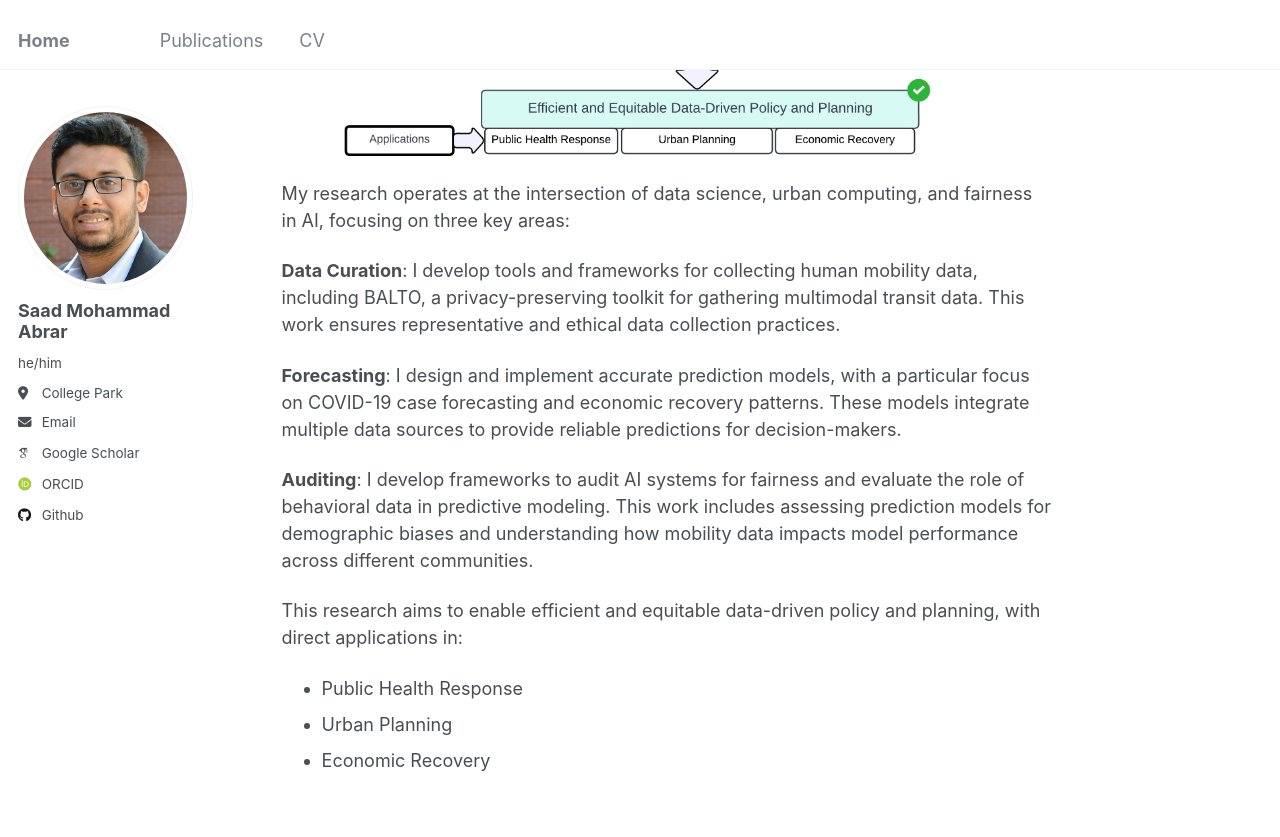
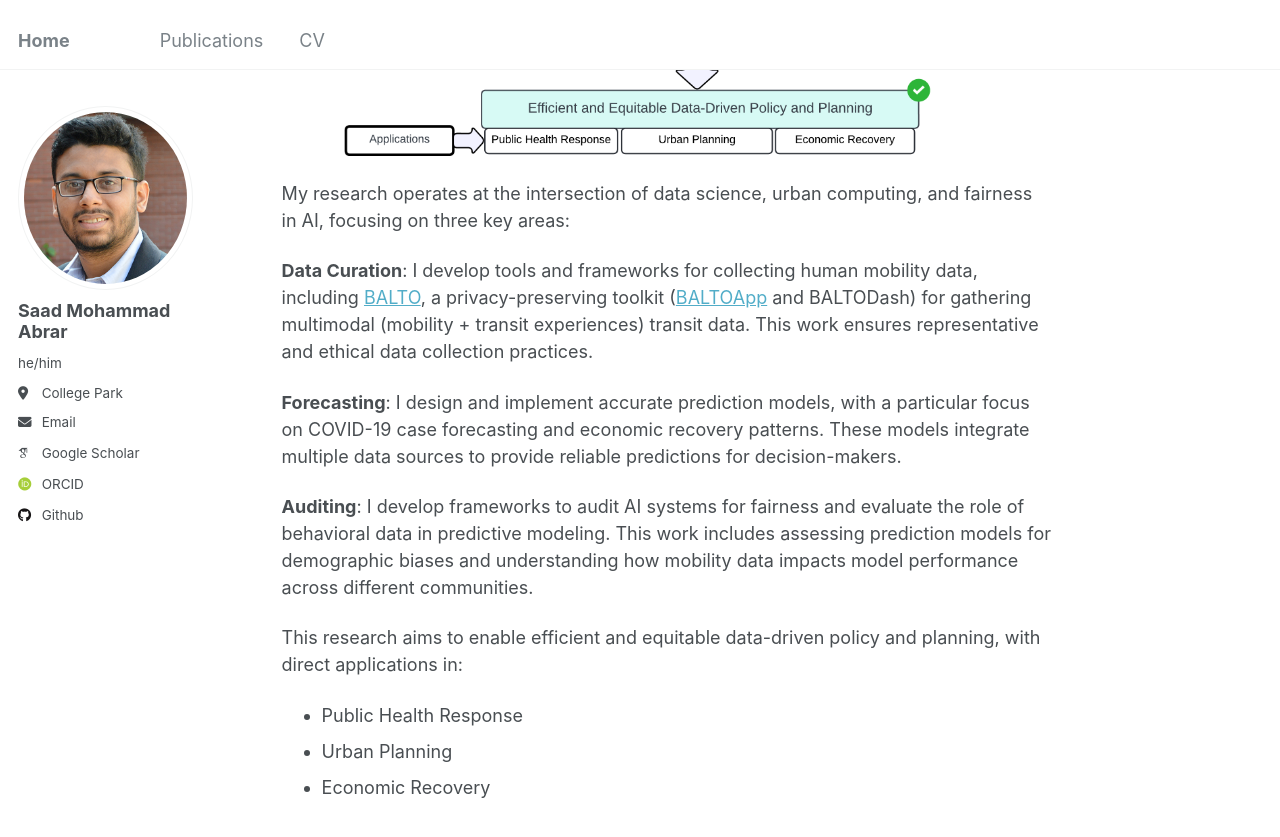
Before and after one commit to saad-abrar/saad-abrar.github.io, a Jekyll site: the page built from _pages/about.md, in a window 1280 px wide and 900 px high, scrolled down 1157 px. Shown: the top 837 px of the window. Built offline with Jekyll 4.4.1, drawn with Linux system fonts in a browser that asks for light colours; some web fonts are replaced.

Commit message:
changed Balto description;

```diff
--- a/_pages/about.md
+++ b/_pages/about.md
@@ -24,7 +24,7 @@ I completed my M.S. in Computer Science from UMD (2023) and my BSc in Computer S
 
 My research operates at the intersection of data science, urban computing, and fairness in AI, focusing on three key areas:
 
-**Data Curation**: I develop tools and frameworks for collecting human mobility data, including BALTO, a privacy-preserving toolkit for gathering multimodal transit data. This work ensures representative and ethical data collection practices.
+**Data Curation**: I develop tools and frameworks for collecting human mobility data, including [BALTO](https://balto.umd.edu/), a privacy-preserving toolkit ([BALTOApp](https://play.google.com/store/apps/details?id=balto.loc.kotlin&hl=en_US) and BALTODash) for gathering multimodal (mobility + transit experiences) transit data. This work ensures representative and ethical data collection practices.
 
 **Forecasting**: I design and implement accurate prediction models, with a particular focus on COVID-19 case forecasting and economic recovery patterns. These models integrate multiple data sources to provide reliable predictions for decision-makers.
 
```
